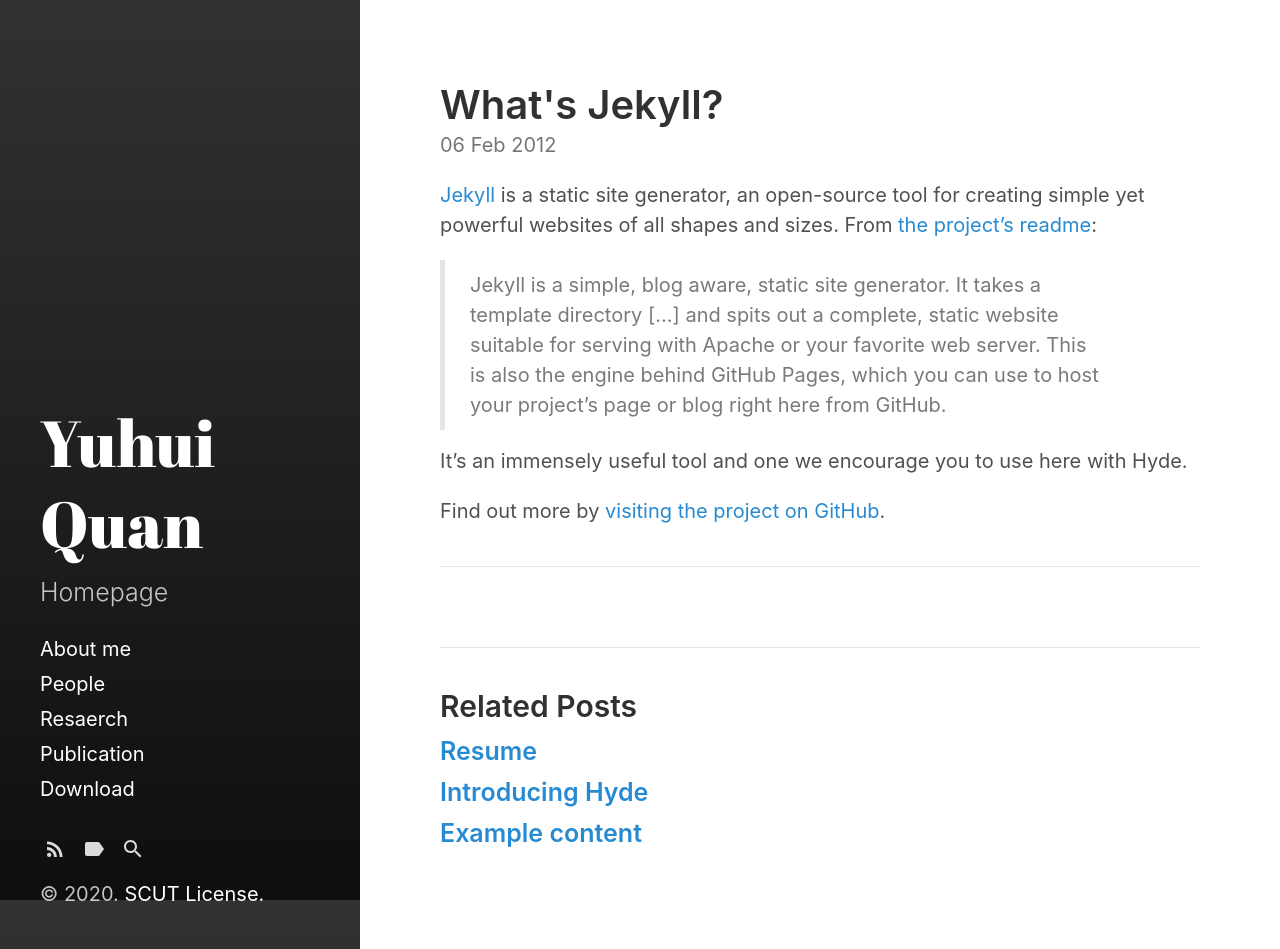
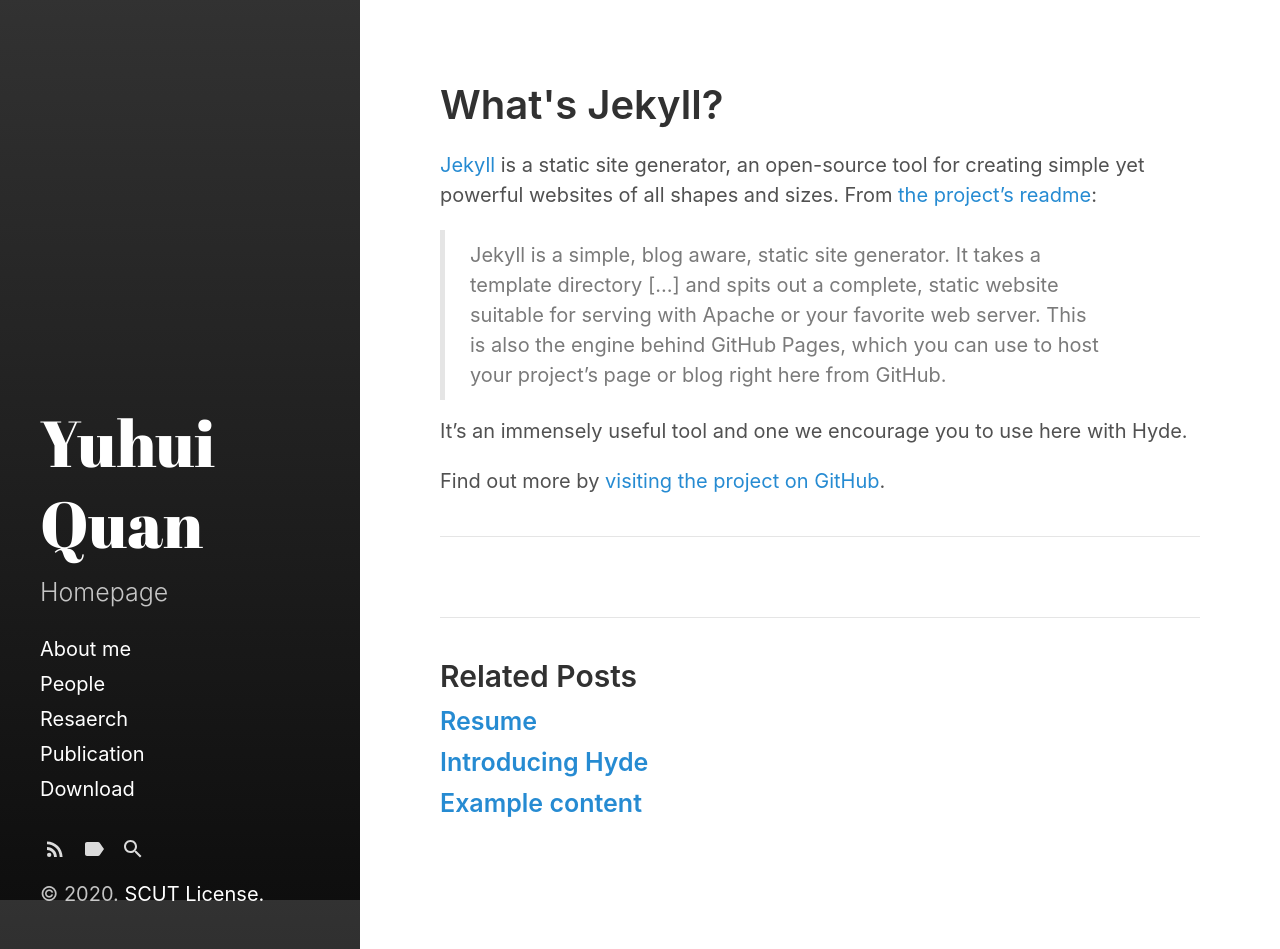
Before and after one commit to Dofboom/Dofboom.github.io, a Jekyll site: the page built from _posts/2012-02-06-whats-jekyll.md, in a window 1280 px wide and 949 px high. Built offline with Jekyll 4.4.1, drawn with Linux system fonts in a browser that asks for light colours.

Commit message:
Update post-meta.html

```diff
--- a/_includes/post-meta.html
+++ b/_includes/post-meta.html
@@ -1,5 +1,4 @@
 <div class="post-meta">
-  <span class="post-date">{{ include.post.date | date_to_string }}</span>
   <span class="post-categories">
     {% for category in include.post.categories %}
       &bull;
```
